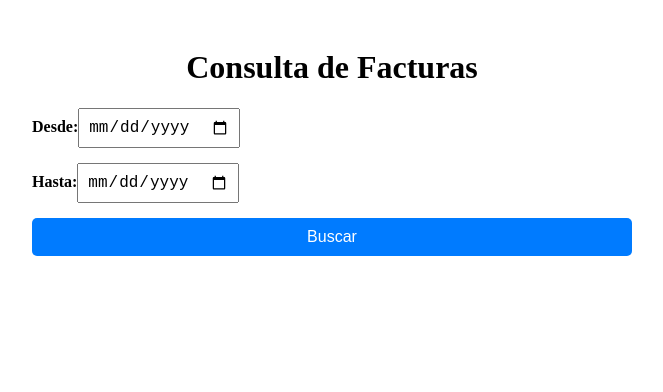
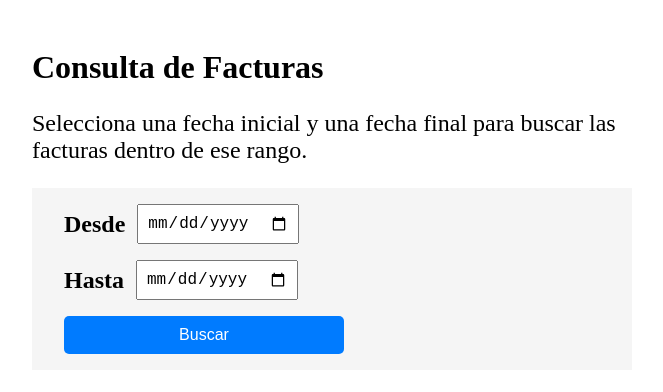
Before and after one commit to marvinahv/contalink-web, an Angular app: page / in a window 1280 px wide. Shown: the top 392 px of the page, without its empty margins (308-971 px from the left). Built offline with nearby package versions, Linux system fonts and the light colour scheme.

Commit message:
add better styles

```diff
--- a/src/app/invoices/invoices.component.html
+++ b/src/app/invoices/invoices.component.html
@@ -1,8 +1,14 @@
 <div class="container">
   <h1>Consulta de Facturas</h1>
+
+  <p>
+    Selecciona una fecha inicial y una fecha final para buscar las facturas dentro de ese rango.
+  </p>
+
   <form (submit)="fetchInvoices(); $event.preventDefault()">
     <div>
-      <label for="fromDate">Desde:</label>
+      <div class="form-group">
+        <label for="fromDate">Desde</label>
         <input
           type="date"
           id="fromDate"
@@ -11,8 +17,8 @@
           required
         />
       </div>
-    <div>
-      <label for="toDate">Hasta:</label>
+      <div class="form-group">
+        <label for="toDate">Hasta</label>
         <input
           type="date"
           id="toDate"
@@ -20,6 +26,7 @@
           name="toDate"
           required
         />
+      </div>
     </div>
     <button type="submit">Buscar</button>
   </form>
@@ -41,7 +48,6 @@
           <td>{{ invoice.total | currency }}</td>
           <td>{{ invoice.invoice_number }}</td>
           <td>{{ invoice.status }}</td>
-
         </tr>
       </tbody>
     </table>
--- a/src/app/invoices/invoices.component.scss
+++ b/src/app/invoices/invoices.component.scss
@@ -3,17 +3,18 @@
   margin: 0 auto;
   padding: 20px;
 
-  h1 {
-    text-align: center;
+  p {
+    font-size: 1.5em;
+    margin-bottom: 1em;
   }
 
   form {
-    display: flex;
-    flex-direction: column;
-    gap: 15px;
+    background-color: whitesmoke;
+    padding: 1em 2em;
 
-    label {
-      font-weight: bold;
+    .inputs {
+      display: flex;
+      gap: 10px;
     }
 
     input {
@@ -22,6 +23,7 @@
     }
 
     button {
+      width: 280px;
       background-color: #007bff;
       color: white;
       border: none;
@@ -36,8 +38,22 @@
     }
   }
 
+  .form-group {
+    display: flex;
+    justify-content: start;
+    align-items: center;
+    margin-bottom: 1em;
+
+    label {
+      font-weight: bold;
+      font-size: 1.5em;
+      margin-right: 0.5em;
+    }
+  }
+
   .results {
     margin-top: 20px;
+    font-size: 1.5em;
 
     table {
       width: 100%;
```
Lines whose indentation alone changed are shown as unchanged.
